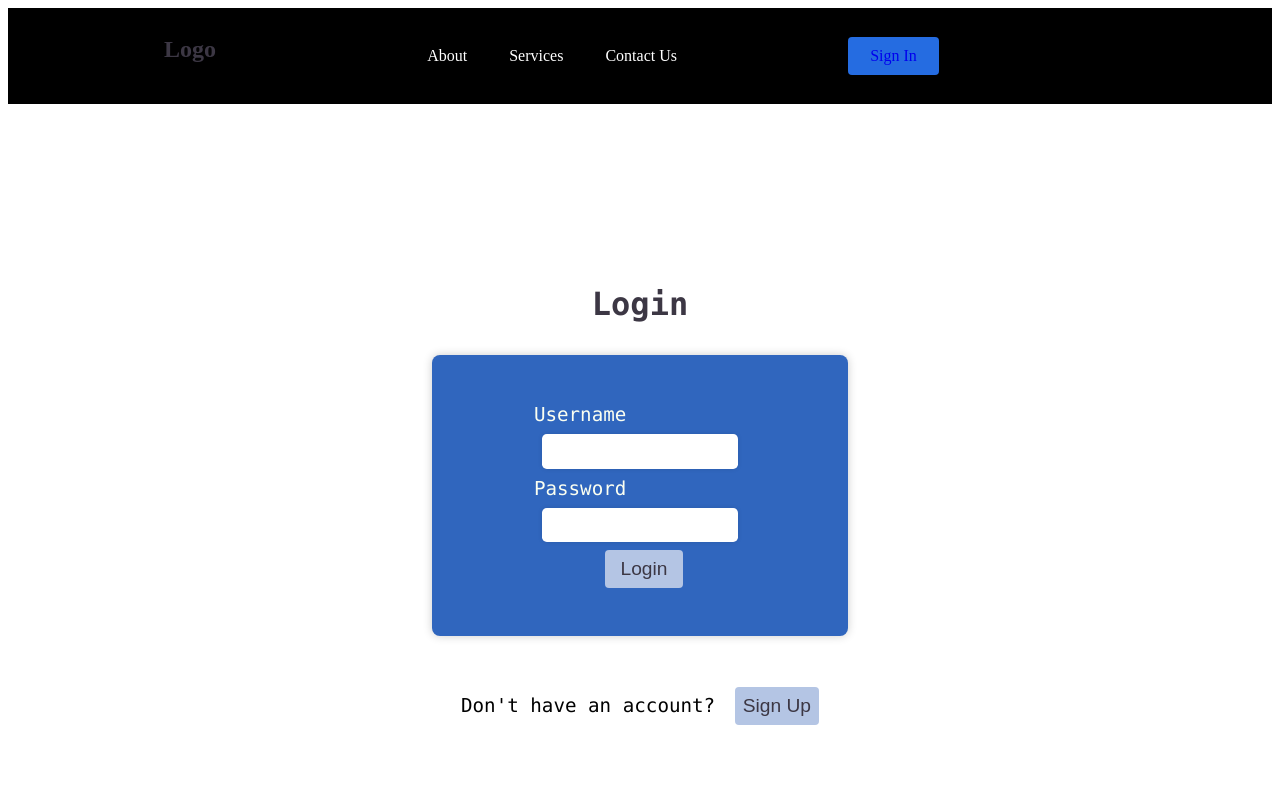
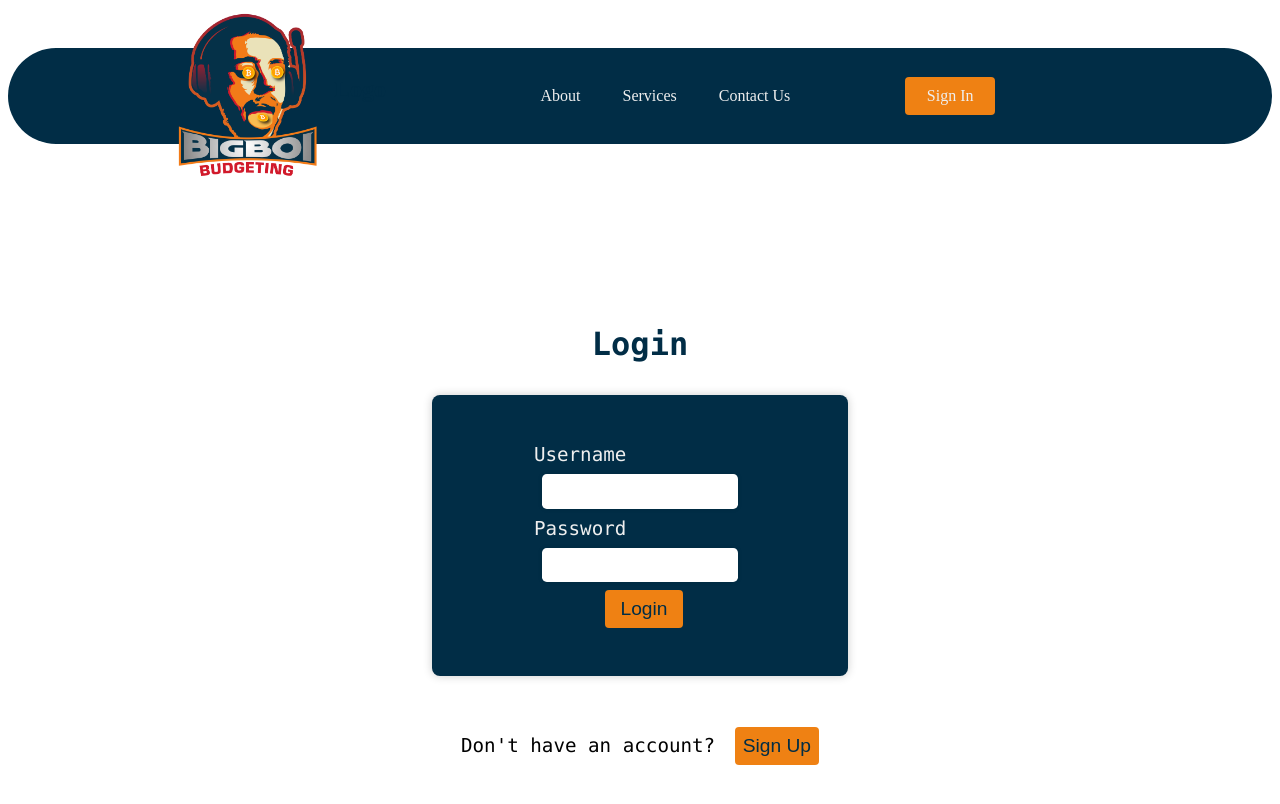
Before and after one commit to Dantallope/BigBoiBudgeting, a React (Create React App) app: page /sign-in in a window 1280 px wide. Shown: the top 804 px of the page. Built offline with nearby package versions, Linux system fonts and the light colour scheme.

Commit message:
styled pages to be more cohesive + fixed logo on nav bar

```diff
--- a/src/css/budget.css
+++ b/src/css/budget.css
@@ -8,7 +8,7 @@
 /* Set font and color */
 body {
   font-family: source-code-pro, Menlo, Monaco, Consolas, 'Courier New', monospace;
-  color: #3c3744;
+  color: var(--blue);
 }
 
 div {
@@ -35,7 +35,7 @@ label {
 input[type="text"],
 input[type="number"] {
   padding: 0.5em;
-  border: 1px solid #fbfff1;
+  border: 1px solid var(--white);
   border-radius: 3px;
 }
 
@@ -44,8 +44,8 @@ button {
   display: block;
   margin-top: 1em;
   padding: 0.5em;
-  background-color: #3066be;
-  color: #fbfff1;
+  background-color: var(--orange);
+  color: var(--blue);
   border: none;
   border-radius: 3px;
   cursor: pointer;
@@ -61,18 +61,18 @@ table {
 th, td {
   padding: 0.5em;
   text-align: left;
-  border-bottom: 1px solid #fbfff1;
+  border-bottom: 1px solid var(--white);
 }
 
 th {
-  background-color: #3066be;
-  color: #fbfff1;
+  background-color: var(--blue);
+  color: var(--white);
 }
 
 /* Style the Edit and Delete buttons */
 button {
-  background-color: #3066be;
-  color: fbfff1;
+  background-color: var(--orange);
+  color: var(--blue);
   border: none;
   border-radius: 3px;
   padding: 0.5em;
@@ -80,7 +80,7 @@ button {
 }
 
 button:hover {
-  background-color: #9fb7e4d0;
+  opacity: 0.5;
 }
 @media screen and (max-width: 600px) {
   .wrapper {
--- a/src/css/signin.css
+++ b/src/css/signin.css
@@ -17,7 +17,7 @@
 
   h1 {
     margin-bottom: 2rem;
-    color: #3c3744;
+    color: var(--blue);
   }
   #logout{
     padding: 0%;
@@ -32,8 +32,8 @@
     padding: 3rem;
     flex-direction: column;
     border-radius: 0.5rem;
-    background-color: #3066be;
-    color: #fbfff1;
+    background-color: var(--blue);
+    color: var(--white);
     box-shadow: 0 0 10px rgba(0, 0, 0, 0.2);
   }
 
@@ -59,15 +59,15 @@
     padding: 0.5rem 1rem;
     border: none;
     border-radius: 0.25rem;
-    background-color: #b4c5e4;
-    color: #3c3744;
+    background-color: var(--orange);
+    color: var(--blue);
     font-size: 1.2rem;
     cursor: pointer;
     transition: background-color 1s;
   }
 
   button[type='submit']:hover {
-    background-color: #9fb7e4d0;
+      opacity: 0.5;
   }
     .toggle {
     margin-top: 2rem;
@@ -80,8 +80,8 @@
   button {
     margin-left: 0.5rem;
     padding: 0.5rem;
-    background-color: #b4c5e4;
-    color: #3c3744;
+    background-color: var(--orange);
+    color: var(--blue);
     font-size: 1.2rem;
     cursor: pointer;
     transition: background-color 1s;
@@ -90,5 +90,5 @@
   }
 
   button:hover {
-    background-color: #9fb7e4d0;
+    opacity: 0.5;
   }
--- a/src/db/data.js
+++ b/src/db/data.js
@@ -11,7 +11,7 @@ import Feature4Img from '../images/Dante.png';
 import Avatar1Img from '../images/Dante.png';
 import Avatar2Img from '../images/Dante.png';
 import Avatar3Img from '../images/Dante.png';
-import LogoV2 from '../images/Dante.png';
+import LogoV2 from '../images/Artboard 1 copy@4x.png';
 import HeroImage from '../images/Dante.png';
 import Feature1BgImg from '../images/Dante.png';
 import Feature2BgImg from '../images/Dante.png';
--- a/src/layouts/Main.jsx
+++ b/src/layouts/Main.jsx
@@ -12,6 +12,9 @@ import {
 import { fetchData } from '../tools'
 // loader
 
+//import logo
+import LogoV2 from '../images/Artboard 1 copy@4x.png';
+
 export function mainLoader(){
     const userName = fetchData("userName");
     return {userName}
@@ -22,18 +25,18 @@ export function mainLoader(){
         <>
             <Nav>
                 <NavLink to="/">
-                    {/* <img src="" alt=""/> */}
+                    <img src={LogoV2} alt="BigBoiBudget" style={{ maxWidth: '170px' }}/>
                     <h1>Logo</h1>
                 </NavLink>
                 <Bars />
                 <NavMenu>
-                    <NavLink to="/about" activeStyle>
+                    <NavLink to="/about">
                         About
                     </NavLink>
-                    <NavLink to="/services" activeStyle>
+                    <NavLink to="/services">
                         Services
                     </NavLink>
-                    <NavLink to="/contact-us" activeStyle>
+                    <NavLink to="/contact-us">
                         Contact Us
                     </NavLink>
                 </NavMenu>
--- a/src/layouts/NavBarElements.js
+++ b/src/layouts/NavBarElements.js
@@ -3,16 +3,19 @@ import { NavLink as Link } from 'react-router-dom';
 import { FaBars } from 'react-icons/fa';
 
 export const Nav = styled.nav `
-  background: #000;
+  background: #012d46;
   height: 80px;
   display: flex;
   justify-content: space-between;
   padding: 0.5rem calc((100vw - 1000px) / 2);
   z-index: 10;
+  border: none;
+  border-radius: 70rem;
+  margin-top: 3rem;
 `
 
 export const NavLink = styled(Link)`
-  color: #fff;
+  color: #efefef;
   display: flex;
   align-items: center;
   text-decoration: none;
@@ -22,14 +25,14 @@ export const NavLink = styled(Link)`
   margin-right: 10px;
 
   &.active {
-    color: #15cdfc;
+    color: #ef8113;
   }
 `
 
 
 export const Bars = styled(FaBars) `
   display: none;
-  color: #fff;
+  color: #efefef;
 
   @media screen and (max-width: 760px) {
     display: block;
@@ -63,9 +66,9 @@ export const NavBtn = styled.nav `
 
 export const NavBtnLink = styled(Link) `
   border-radius:4px;
-  background:#256ce1;
+  background:#ef8113;
   padding: 10px 22px;
-  color:#fff
+  color:#efefef;
   border:none;
   outline:none;
   cursor:pointer;
@@ -74,7 +77,7 @@ export const NavBtnLink = styled(Link) `
 
   &:hover {
     transition: all 0.2s ease-in-out;
-    background:#256ce1;
-    color:#010606;
+    background:#d21327;
+    color:#012d46;
   }
 `
--- a/src/pages/about.js
+++ b/src/pages/about.js
@@ -2,10 +2,11 @@ import React from 'react';
 
 // import about data
 import { aboutData } from '../db/data';
+import LogoV2 from '../images/Artboard 1 copy@4x.png';
 
 const About = () => {
   // destructure about
-  const { image, title, subtitle } = aboutData;
+  const { Logo, title, subtitle } = aboutData;
   return (
     <section
       className='my-[30px] xl:mt-[100px]'
@@ -16,7 +17,7 @@ const About = () => {
         <div className='bg-accent-secondary/[15%] rounded-[50px] min-h-[560px] px-12 pb-12 flex flex-col text-center xl:flex-row xl:items-center xl:text-left  xl:gap-x-[60px] xl:pb-0'>
           {/* image */}
           <div className='flex-1' data-aos='zoom-in-left'>
-            <img src={image} alt='' style={{ maxWidth: '100%' }} />
+            <img src={LogoV2} alt='' style={{ maxWidth: '50%' }}/>
           </div>
           {/* text */}
           <div className='flex-1 xl:pr-12'>
```
Also changed, not shown: src/css/navBar.css (+4 -3 lines).
